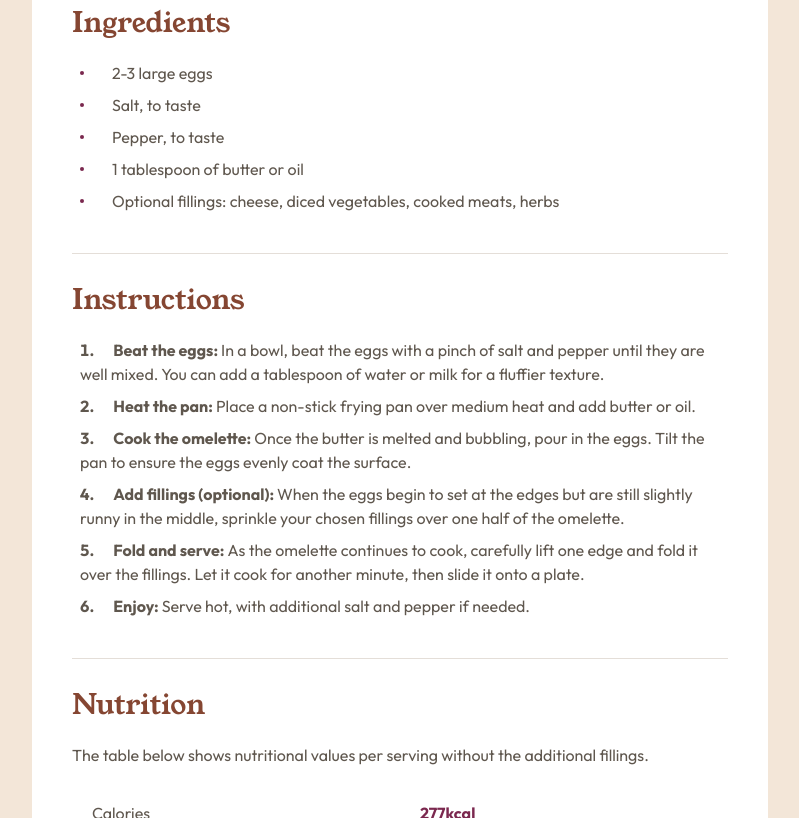
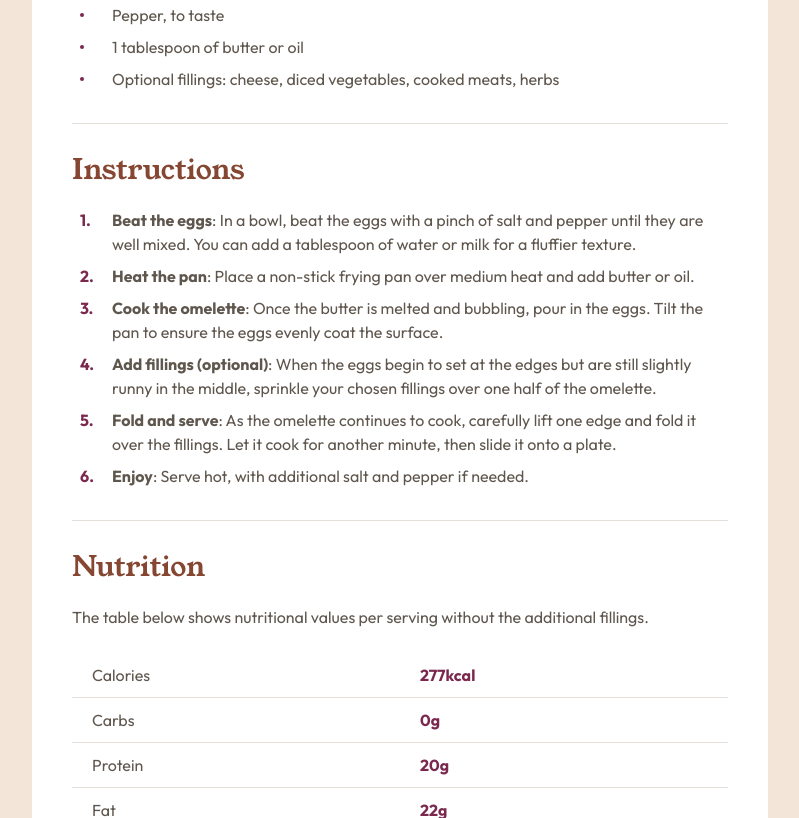
Before and after one commit to ClaytonDewey/fem-recipe-page, a website: page index.html in a window 1280 px wide. Shown: the part 975-1793 px from the top of the page, without its empty margins (240-1039 px from the left). Drawn offline with Linux system fonts and the light colour scheme.

Commit message:
style: Tweak ordered list styles

```diff
--- a/app/scss/base/typography.scss
+++ b/app/scss/base/typography.scss
@@ -10,7 +10,9 @@ ul,
 ol {
   li {
     margin-left: rem(8);
-    margin-bottom: rem(8);
+    &:not(:last-child) {
+      margin-bottom: rem(8);
+    }
   }
 }
 
@@ -22,18 +24,35 @@ ul {
   }
 }
 
+// https://codepen.io/erinesullivan/pen/qGrdGV
 ol {
+  counter-reset: steps;
   li {
-    font-weight: 700;
+    counter-increment: steps;
+    list-style: none;
+    padding: 0 0 0 rem(32);
+    position: relative;
 
-    span {
-      font-weight: 400;
+    &::before,
+    &::after {
+      content: '';
+      // height: 3rem;
+      left: 0;
+      overflow: hidden;
+      position: absolute;
+      top: 0;
+      width: rem(32);
     }
 
     &::before {
-      content: '';
-      width: rem(16);
-      display: inline-block;
+      // align-items: flex-end;
+      content: counter(steps) '.';
+      color: var(--clr-brandy-red);
+      font-weight: 700;
+      // display: flex;
+      // justify-content: flex-end;
+      // padding: 0.125em 0.25em;
+      z-index: 1;
     }
   }
 }
--- a/app/scss/components/recipe.scss
+++ b/app/scss/components/recipe.scss
@@ -113,7 +113,7 @@ p {
   @include breakpoint(medium) {
     max-width: rem(736);
     padding: rem(40);
-    margin: rem(240) auto rem(20);
+    margin: rem(126) auto rem(20);
     border-radius: rem(24);
 
     img {
--- a/index.html
+++ b/index.html
@@ -56,18 +56,19 @@
           <h2>Instructions</h2>
 
           <ol>
-            <li>Beat the eggs: <span>In a bowl, beat the eggs with a pinch of salt and pepper until
-                they are well mixed. You can add a tablespoon of water or milk for a fluffier texture.</span></li>
-            <li>Heat the pan: <span>Place a non-stick frying pan over medium heat and add butter or
-                oil.</span></li>
-            <li>Cook the omelette: <span>Once the butter is melted and bubbling, pour in the eggs. Tilt
-                the pan to ensure the eggs evenly coat the surface.</span></li>
-            <li>Add fillings (optional): <span>When the eggs begin to set at the edges but are still
-                slightly runny in the middle, sprinkle your chosen fillings over one half of the omelette.</span></li>
-            <li>Fold and serve: <span>As the omelette continues to cook, carefully lift one edge and fold it over the
-                fillings. Let it cook for another
-                minute, then slide it onto a plate.</span></li>
-            <li>Enjoy: <span>Serve hot, with additional salt and pepper if needed.</span></li>
+            <li><strong>Beat the eggs</strong>: In a bowl, beat the eggs with a pinch of salt and pepper until
+              they are well mixed. You can add a tablespoon of water or milk for a fluffier texture.</li>
+            <li><strong>Heat the pan</strong>: Place a non-stick frying pan over medium heat and add butter or
+              oil.</li>
+            <li><strong>Cook the omelette</strong>: Once the butter is melted and bubbling, pour in the eggs. Tilt
+              the pan to ensure the eggs evenly coat the surface.</li>
+            <li><strong>Add fillings (optional)</strong>: When the eggs begin to set at the edges but are still
+              slightly runny in the middle, sprinkle your chosen fillings over one half of the omelette.</li>
+            <li><strong>Fold and serve</strong>: As the omelette continues to cook, carefully lift one edge and fold it
+              over the
+              fillings. Let it cook for another
+              minute, then slide it onto a plate.</li>
+            <li><strong>Enjoy</strong>: Serve hot, with additional salt and pepper if needed.</li>
           </ol>
         </section>
 
```
Also changed, not shown: dist/style.css, 1 other file.
